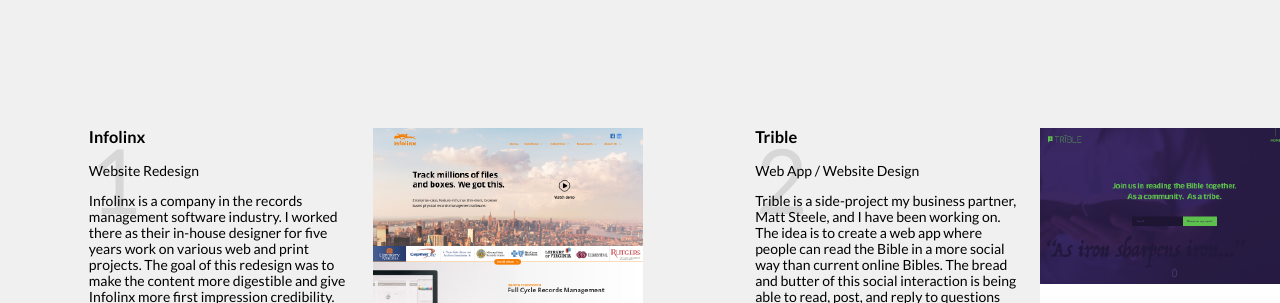
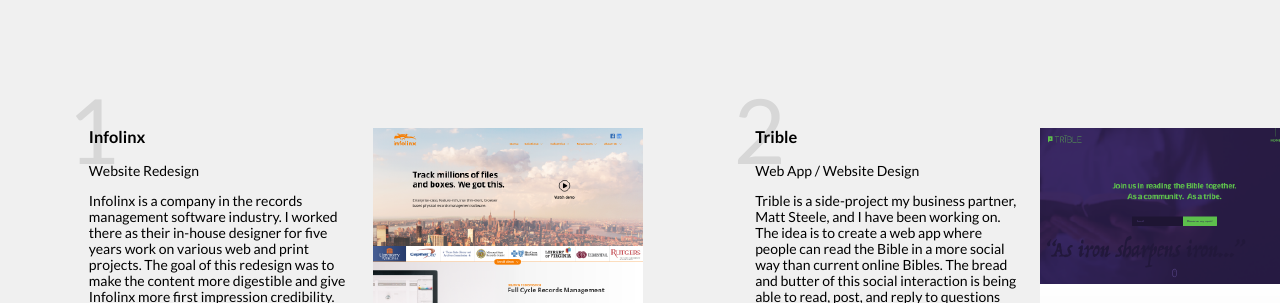
Before and after one commit to bzle/brandonz-me, a Jekyll site: the page built from index.html, in a window 1280 px wide. Shown: the part 1140-1443 px from the top of the page. Built offline with Jekyll 4.4.1, drawn with Linux system fonts in a browser that asks for light colours; nearby versions of some CDN libraries.

Commit message:
Updated '/css/style.scss' via CloudCannon

```diff
--- a/css/style.scss
+++ b/css/style.scss
@@ -915,10 +915,10 @@
 }
 .projects {
     float: left;
-    position: relative;
     white-space: nowrap;
 }
 .project {
+    position: relative;
     white-space: normal;
 }
 .project:first-child {
@@ -928,6 +928,8 @@
     font-size: 90px;
     opacity: 0.1;
     position: absolute;
+    top: -50px;
+    left: -10px;
 }
 .project__title {
     margin-top: 0;
```
